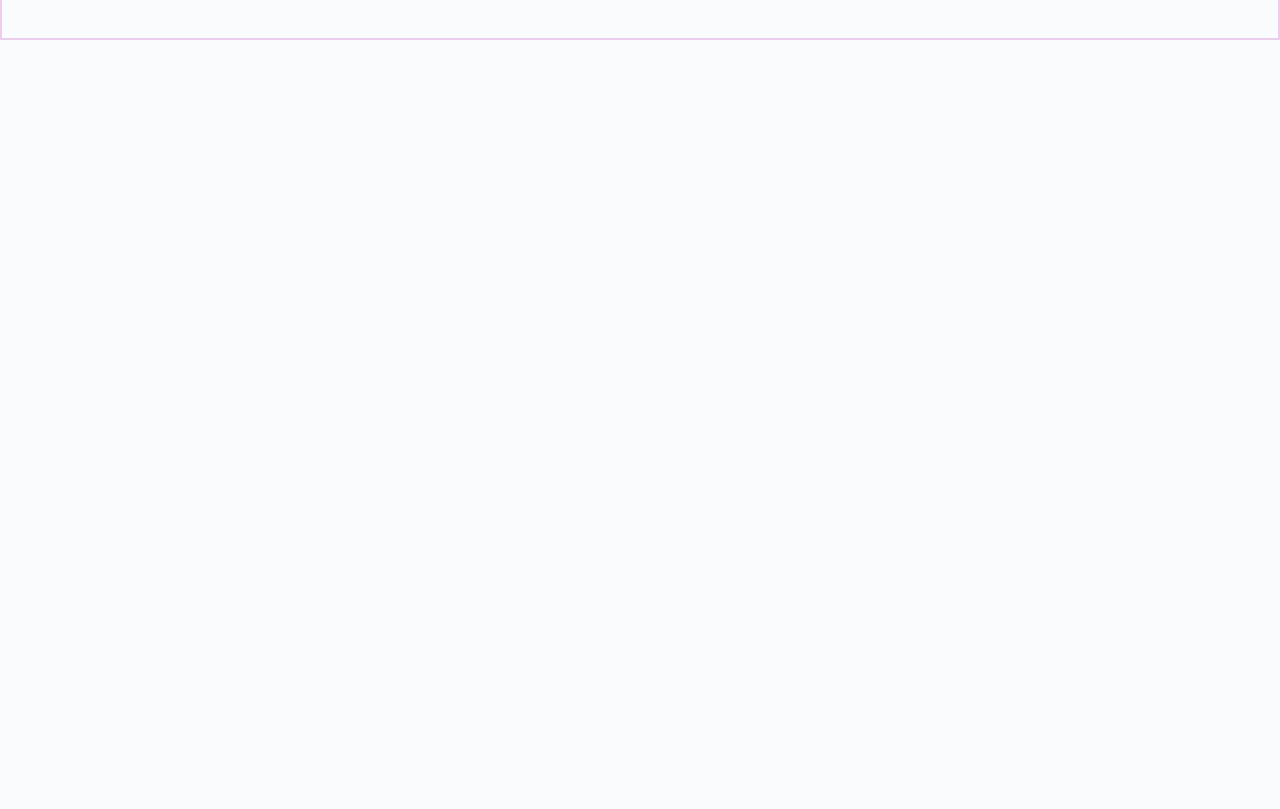
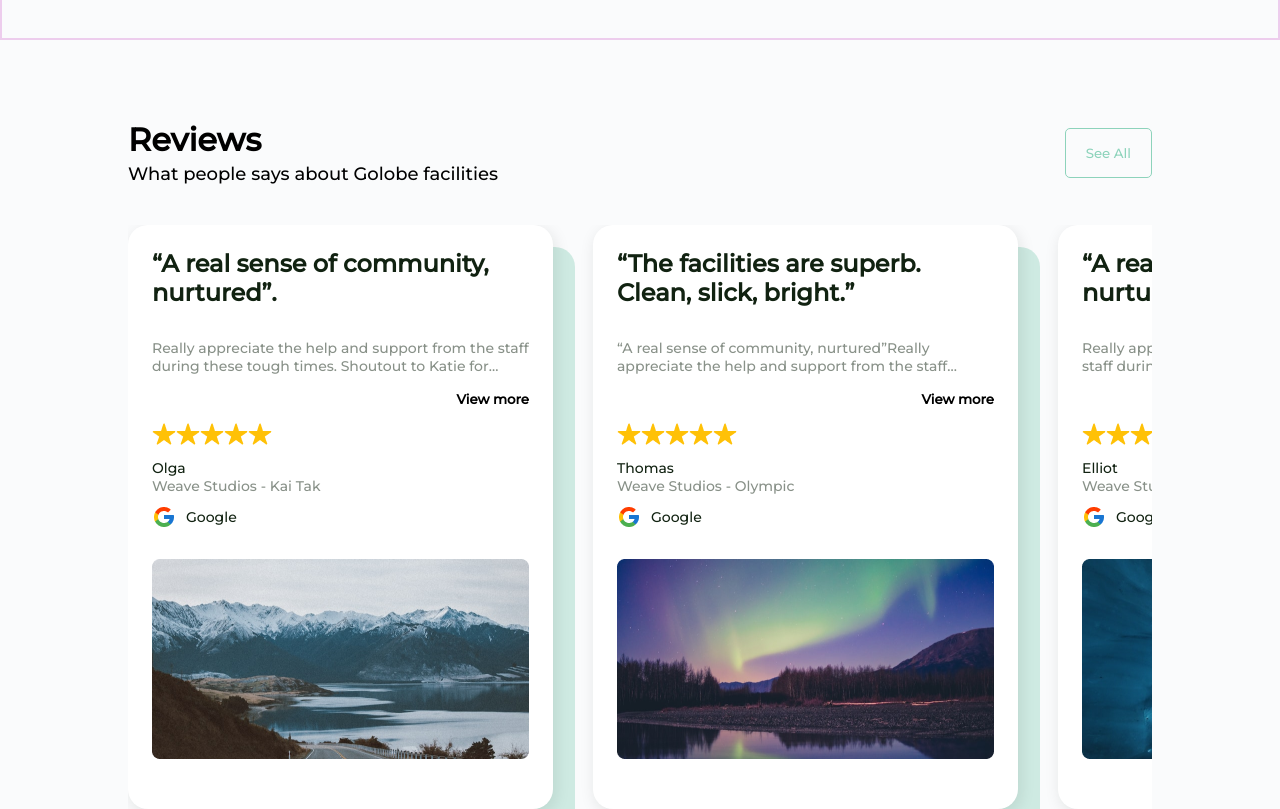
Before and after one commit to DanielOmehe/Golobe-Travel-App, a Next.js app: page / in a window 1280 px wide. Shown: the part 2286-3095 px from the top of the page. Before the commit the page ends 2406 px from the top, so only its background shows below. Built offline with nearby package versions, Linux system fonts and the light colour scheme.

Commit message:
Update review section

```diff
--- a/components/data/reviews.js
+++ b/components/data/reviews.js
@@ -3,6 +3,8 @@
         heading: '“A real sense of community, nurtured”.',
         subheading: 'Really appreciate the help and support from the staff during these tough times. Shoutout to Katie for helping me always, even when I was out of the country. And always available when needed.',
         image: '/images/review.png',
+        stars: '/images/star.png',
+        google: '/images/google.png',
         name: 'Olga',
         studio: 'Weave Studios',
         location: 'Kai Tak',
@@ -12,6 +14,8 @@
         heading: '“The facilities are superb. Clean, slick, bright.”',
         subheading: '“A real sense of community, nurtured”Really appreciate the help and support from the staff during these tough times. Shoutout to Katie for helping me always, even when I was out of the country. And always available when needed.                        ',
         image: '/images/review2.png',
+        stars: '/images/star.png',
+        google: '/images/google.png',
         name: 'Thomas',
         studio: 'Weave Studios',
         location: 'Olympic',
@@ -21,6 +25,8 @@
         heading: '“A real sense of community, nurtured”.',
         subheading: 'Really appreciate the help and support from the staff during these tough times. Shoutout to Katie for helping me always, even when I was out of the country. And always available when needed.',
         image: '/images/review3.png',
+        stars: '/images/star.png',
+        google: '/images/google.png',
         name: 'Elliot',
         studio: 'Weave Studios',
         location: 'Kai Tak',
--- a/components/landing-page/index.js
+++ b/components/landing-page/index.js
@@ -1,3 +1,4 @@
 export { default as FlightPlan } from './flight_plan'
 export { default as Places } from './places'
 export { default as Banners } from './banners'
+export { default as Reviews } from './reviews'
--- a/components/landing-page/places/style.js
+++ b/components/landing-page/places/style.js
@@ -18,13 +18,11 @@ export const PlacesFlex = styled.div`
     padding:16px;
 `
 export const PlacesTitle = styled.p`
-    display:block;
     font-weight: 600;
     font-size: 1rem;
     margin-bottom: 8px;
 `
 export const PlacesSubTitle = styled.p`
-    display: block;
     font-size: 14px;
     font-weight: 500;
 `
--- /dev/null
+++ b/components/landing-page/reviews/index.js
@@ -0,0 +1,43 @@
+import { ReviewWrapper, Review, ReviewTitle, ReviewSub, ReviewButton, ReviewName, ReviewStudio, ReviewGoogle } from './style';
+import { reviews } from '../../data/reviews';
+import { TextWrapper, Title, SectionWrapper, Text,  } from '../../utility/section_title/style';
+import { Button } from '../../utility/style';
+
+const Reviews = () => {
+  return (
+    <>
+        <SectionWrapper>
+            <TextWrapper>
+                <Title>Reviews</Title>
+                <Text>What people says about Golobe facilities</Text>
+            </TextWrapper>
+            <Button color="#8DD3BB" border="#8DD3BB">See All</Button>
+        </SectionWrapper>
+        <ReviewWrapper>
+            {
+                reviews.map((review) => (
+                    <Review key={review.id}>
+                        <ReviewTitle>{review.heading}</ReviewTitle>
+                        <ReviewSub>{review.subheading}</ReviewSub>
+                        <ReviewButton>View more</ReviewButton>
+                        <p>
+                            {[...Array(5)].map((_,index) => (
+                                <img key={index} src={review.stars} />
+                            ))}
+                        </p>
+                        <ReviewName>{review.name}</ReviewName>
+                        <ReviewStudio>{review.studio} - {review.location}</ReviewStudio>
+                        <ReviewGoogle>
+                            <img src={review.google}/>
+                            Google
+                        </ReviewGoogle>
+                        <img src={review.image}/>
+                    </Review>
+                ))
+            }
+        </ReviewWrapper>
+    </>
+  )
+}
+
+export default Reviews
--- /dev/null
+++ b/components/landing-page/reviews/style.js
@@ -0,0 +1,71 @@
+import styled from "styled-components";
+
+export const ReviewWrapper = styled.section`
+    width: 80%;
+    margin: auto;
+    display: flex;
+    gap: 40px;
+    overflow-x: scroll;
+    -ms-overflow-style: none;
+    scrollbar-width: none;
+    &::-webkit-scrollbar {
+        display: none;
+    }
+`
+export const Review = styled.div`
+    width: 425px;
+    height: 584px;
+    background: #FFFFFF;
+    color: #112211;
+    box-shadow: 2px 4px 16px rgba(17, 34, 17, 0.1);
+    border-radius: 20px;
+    padding:24px;
+    position: relative;
+    transform-style: preserve-3d;
+    font-size: 14px;
+
+    &:before{
+        content: '';
+        width: 100%;
+        height: 100%;
+        top: 0;
+        right: 0;
+        background: rgba(141, 211, 187, 0.4);
+        border-radius: 20px;
+        position: absolute;
+        transform:translate(22px, 22px) translateZ(-1px);
+    }
+`
+export const ReviewTitle = styled.p`
+    font-weight: 700;
+    font-size: 24px;
+    margin-bottom: 32px;
+`
+export const ReviewSub = styled.p`
+    font-weight: 500;
+    opacity: 0.5;
+    display: -webkit-box;
+    -webkit-line-clamp: 2;
+    -webkit-box-orient: vertical;
+    overflow: hidden;
+`
+export const ReviewButton = styled.button`
+    font-weight:700;
+    margin: 16px 0;
+    border: none;
+    background-color:transparent;
+    display:block;
+    margin-left:auto;
+`
+export const ReviewName = styled.p`
+    margin-top: 10px;
+`
+export const ReviewStudio = styled.p`
+    opacity: 0.5;
+`
+export const ReviewGoogle = styled.p`
+    display:flex;
+    align-items: center;
+    gap: 10px;
+    margin: 10px 0 30px;
+`
--- a/pages/index.js
+++ b/pages/index.js
@@ -1,5 +1,5 @@
 import Header from "../layout/header";
-import { FlightPlan, Places, Banners } from "../components/landing-page";
+import { FlightPlan, Places, Banners, Reviews } from "../components/landing-page";
 import LandingContext from "../context/landing-page";
 
 const LandingPage = () => {
@@ -9,6 +9,7 @@ const LandingPage = () => {
       <FlightPlan />
       <Places />
       <Banners />
+      <Reviews />
     </LandingContext>
   );
 };
```
